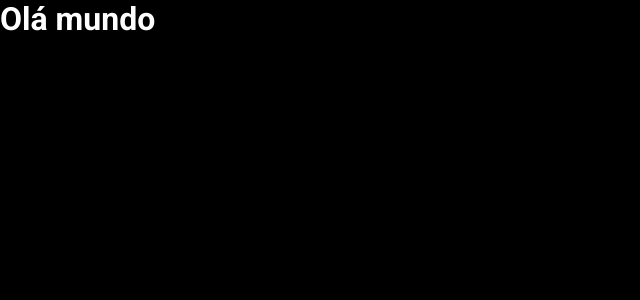
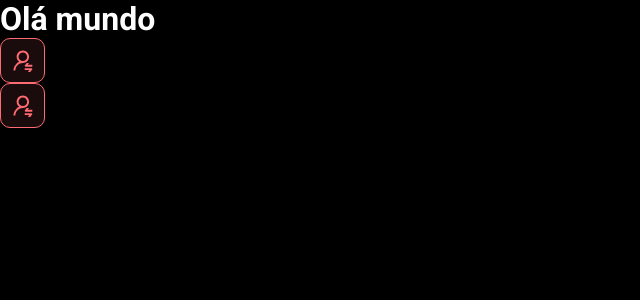
Before and after one commit to JonasRF/dsmeta, a React (Vite) app in the folder frontend/: page / in a window 1280 px wide. Shown: the top 300 px of the page, without its empty margins (0-640 px from the left). Built offline with nearby package versions, Linux system fonts and the light colour scheme.

Commit message:
First Component

```diff
--- a/frontend/src/App.tsx
+++ b/frontend/src/App.tsx
@@ -1,7 +1,12 @@
+import NotificationButton from "./components/NotificationButton";
 
 function App() {
   return (
-    <h1>Olá mundo</h1>
+    <>
+      <h1>Olá mundo</h1>
+      <NotificationButton />
+      <NotificationButton />
+    </>
   )
 }
 
--- /dev/null
+++ b/frontend/src/components/NotificationButton/index.tsx
@@ -0,0 +1,13 @@
+import icon from '../../Assets/Image/notification-icon.svg';
+import './styles.css';
+
+function NotificationButton() {
+    return (
+        <div className="dsmeta-red-btn">
+            <img src={icon} alt="Notificar"
+            />
+        </div>
+    )
+}
+
+export default NotificationButton;
--- /dev/null
+++ b/frontend/src/components/NotificationButton/styles.css
@@ -0,0 +1,15 @@
+.dsmeta-red-btn {
+    cursor: pointer;
+    display: flex;
+    justify-content: center;
+    align-items: center;
+    width: 45px;
+    height: 45px;
+    background: rgba(255, 107, 114, 0.1);
+    border: 1px solid #ff6b72;
+    border-radius: 10px;
+  }
+
+  .dsmeta-red-btn svg {
+    width: 19px;
+  }
```
Also changed, not shown: frontend/src/Assets/Image/notification-icon.svg (added).
